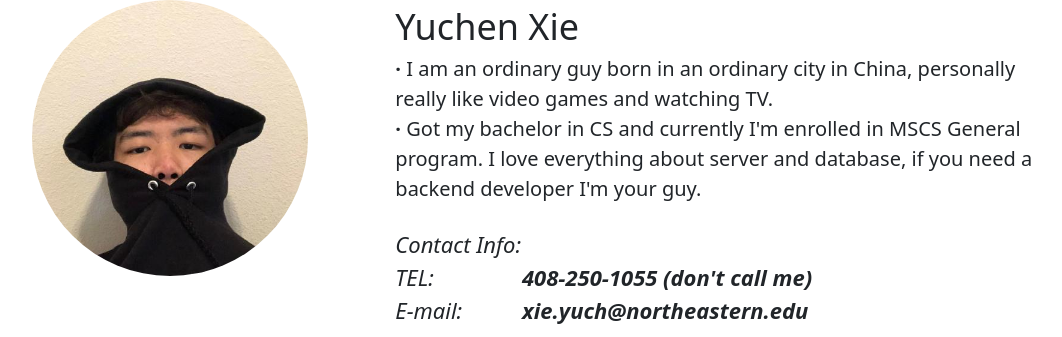
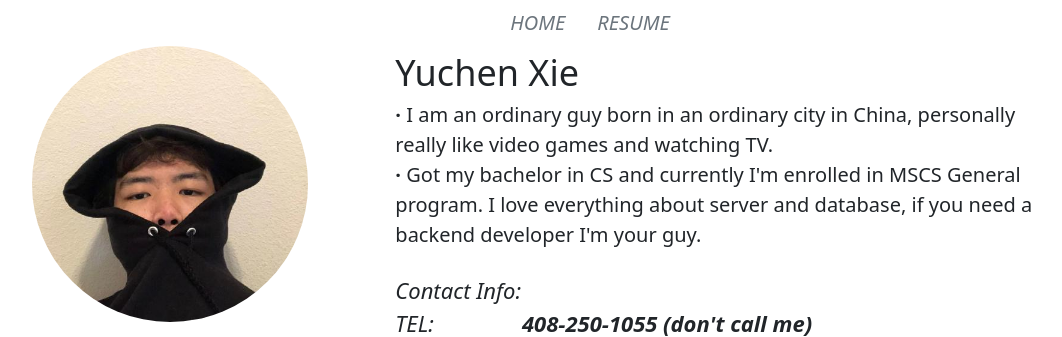
Before and after one commit to yoofyoof/Yuchen112211.github.io, a website: page index.html in a window 1280 px wide. Shown: the top 337 px of the page, without its empty margins (50-1112 px from the left). Drawn offline with nearby package versions, Linux system fonts and the light colour scheme.

Commit message:
Added a nav bar

```diff
--- a/css/resume_style.css
+++ b/css/resume_style.css
@@ -10,3 +10,8 @@
   margin-bottom: 1%;
   font-weight: normal;
 }
+
+.nav-link {
+  font-size: 20px;
+  font-style: italic;
+}
--- a/css/style.css
+++ b/css/style.css
@@ -19,6 +19,11 @@ img {
   border-radius: 100%;
   width: 40px;
   height: 40px;
+}
+
+.nav-link {
+  font-size: 20px;
+  font-style: italic;
 }
 
 .github {
--- a/index.html
+++ b/index.html
@@ -28,6 +28,14 @@
     <link rel="stylesheet" href="css/style.css" />
   </head>
   <body>
+    <ul class="nav justify-content-center">
+      <li class="nav-item">
+        <a class="nav-link text-secondary" href="./index.html">HOME</a>
+      </li>
+      <li class="nav-item">
+        <a class="nav-link text-secondary" href="./web/resume.html">RESUME</a>
+      </li>
+    </ul>
     <div class="container">
       <div class="row">
         <div class="portrait col-4">
```
Also changed, not shown: web/resume.html (+8 -0 lines), README.md.
